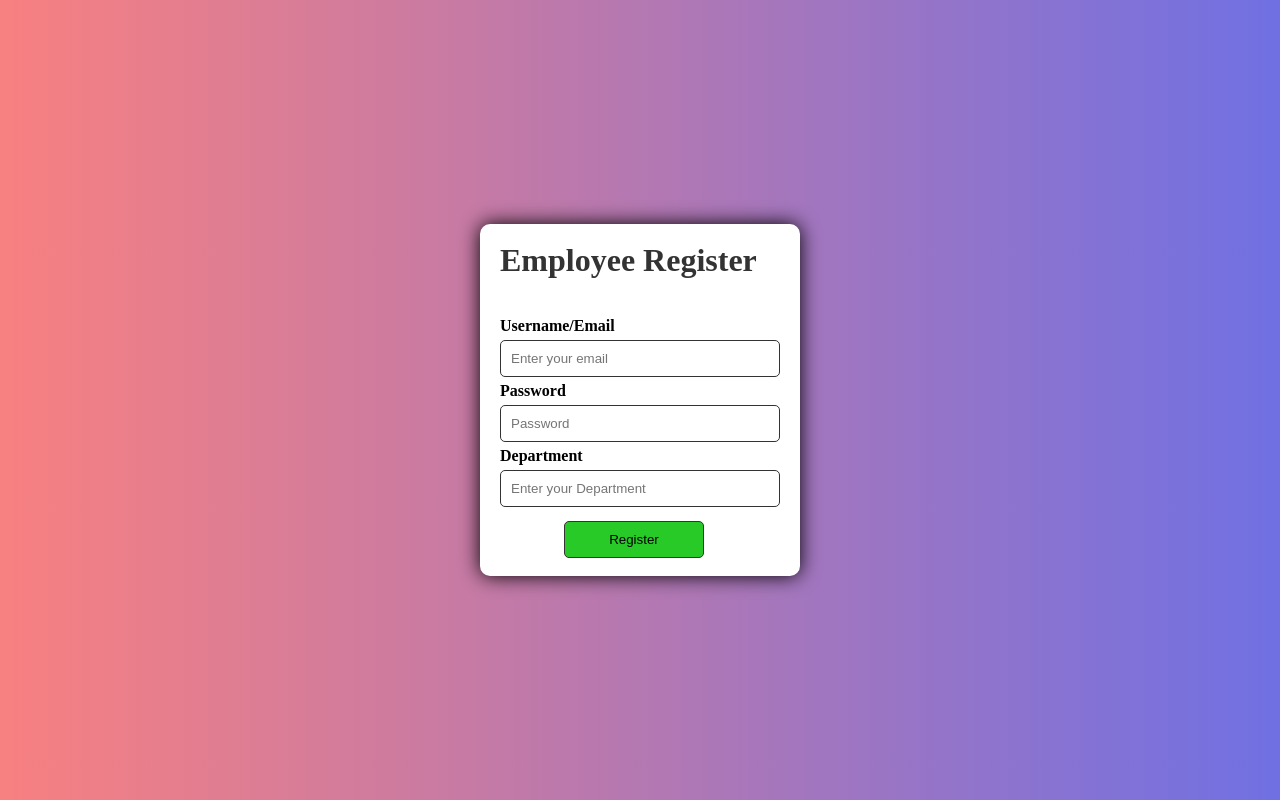
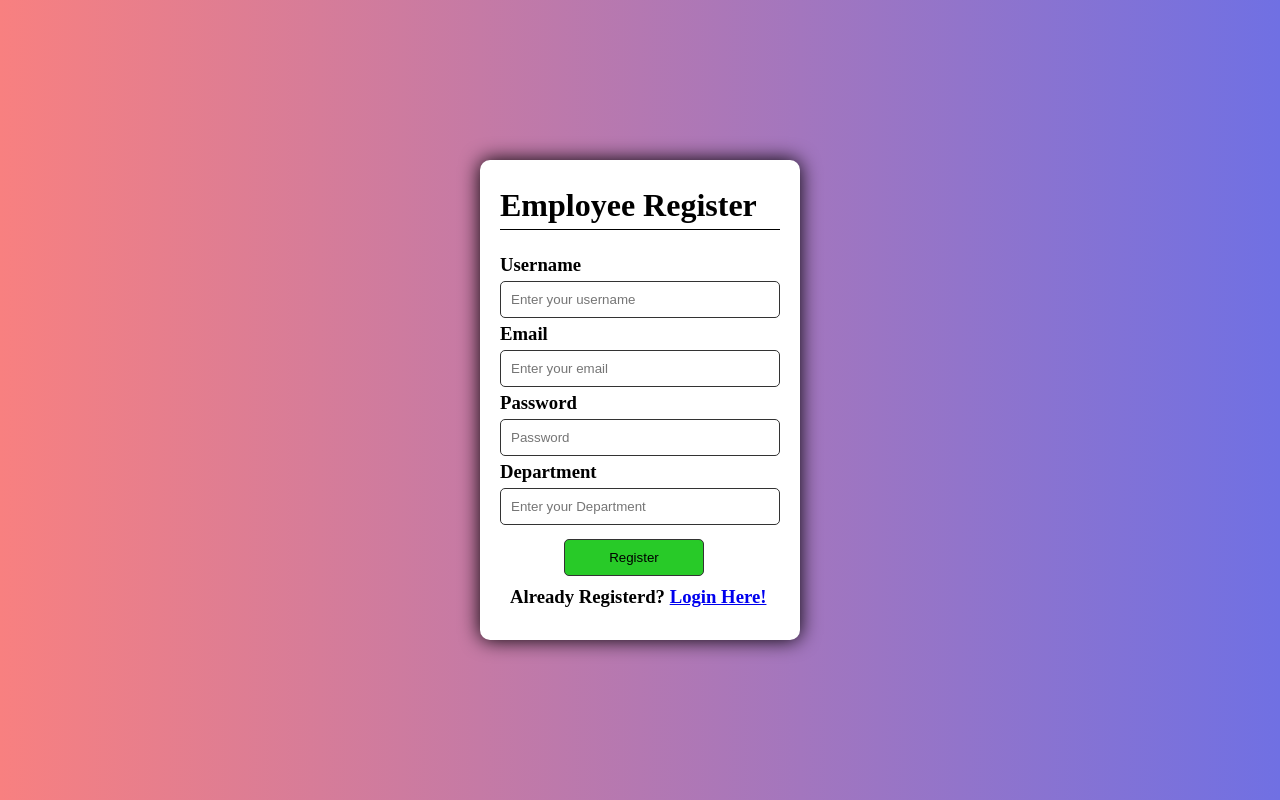
Before and after one commit to Dipanshu0612/Employee_Auth_PHP, a PHP site: page /register.php in a window 1280 px wide. Run offline with PHP 8.4, Linux system fonts and the light colour scheme.

Commit message:
Fixed Login Errors.

```diff
--- a/db.php
+++ b/db.php
@@ -11,4 +11,6 @@ try {
 catch (mysqli_sql_exception $e) {
     echo "Databse Error: " . $e;
 }
+
+
 ?>
--- a/index.css
+++ b/index.css
@@ -36,7 +36,7 @@ body{
     font-weight: 800;
     color: #333;
 }
-.form input{
+.form input,.form2 input{
     width: 100%;
     padding: 10px 10px;
     border: 1px solid #333;
@@ -64,6 +64,32 @@ body{
 .form h3{
     font-size: medium;
 }
+.register{
+    padding: 5px 50px;
+
+}
 .login{
-    padding: 5px 25px;
+    padding: 5px 10px;
 }
+.form2{
+    height: 30rem;
+    width: 20rem;
+    display: flex;
+    background: #fff;
+    justify-content: center;
+    align-items: flex-start;
+    flex-direction: column;
+    padding: 20px;
+    border-radius: 10px;
+    box-shadow: 0 0 20px rgb(0, 0, 0);
+    gap: 5px;
+}
+
+.error{
+    width: 20rem;
+    height: 2rem;
+    background-color: white;
+    margin-bottom: 2rem;
+    border-radius: 10px;
+    padding: 5px 10px;
+}
--- a/register.php
+++ b/register.php
@@ -1,6 +1,6 @@
 <?php
+session_start();
 include("db.php");
-// include("index.php");
 ?>
 
 <!DOCTYPE html>
@@ -10,21 +10,30 @@ include("db.php");
     <meta charset="UTF-8">
     <meta name="viewport" content="width=device-width, initial-scale=1.0">
     <title>Employee Register Page</title>
-    <link rel="stylesheet" href="index.css">
+    <style>
+        <?php include "index.css" ?>
+    </style>
 </head>
 
 <body>
     <div class="main">
-        <form action="<?php htmlspecialchars($_SERVER["PHP_SELF"]) ?>" method="post" class="form">
+    <?php if (isset($_SESSION['error'])) { ?>
+            <p class="error"><?php echo $_SESSION['error'];
+            unset($_SESSION['error']) ?></p>
+        <?php } ?>
+        <form action="<?php htmlspecialchars($_SERVER["PHP_SELF"]) ?>" method="post" class="form2">
             <h1>Employee Register</h1>
             <div class="line"></div>
-            <h3>Username/Email</h3>
-            <input type="email" name="username" id="username" required placeholder="Enter your email" autocomplete="OFF">
+            <h3>Username</h3>
+            <input type="text" name="username" id="username" required placeholder="Enter your username" autocomplete="OFF">
+            <h3>Email</h3>
+            <input type="email" name="email" id="email" required placeholder="Enter your email" autocomplete="OFF">
             <h3>Password</h3>
             <input type="password" name="password" id="password" required placeholder="Password">
             <h3>Department</h3>
-            <input type="password" name="password" id="password" required placeholder="Enter your Department">
-            <input type="submit" value="Register" class="button">
+            <input type="text" name="department" id="password" required placeholder="Enter your Department" autocomplete="OFF">
+            <input type="submit" value="Register" class="button" name="submit">
+            <h3 class="login">Already Registerd? <a href="/First_XAMPP/index.php">Login Here!</a></h3>
         </form>
     </div>
 </body>
@@ -32,15 +41,24 @@ include("db.php");
 </html>
 
 <?php
-if (isset($_POST["submit"])) {
-
+if (isset($_POST["username"]) && isset($_POST["password"]) && isset($_POST["department"]) && isset($_POST["email"])){
+    $_SESSION['error'] = "Hello";
+    unset($_SESSION['error']);
     if ($_SERVER["REQUEST_METHOD"] == "POST") {
+        echo "Hello";
         $username = $_POST["username"];
+        $email = $_POST["email"];
         $password = $_POST["password"];
         $department = $_POST["department"];
+        $hashp=password_hash($password, PASSWORD_DEFAULT);
 
-        $sql = "INSERT INTO employee_details (user_email,password,department) VALUES('$username', '$password', '$department')";
+        $sql = "INSERT INTO employee_details (user_name,user_email,password,department) VALUES('$username', '$email', '$hashp', '$department')";
         mysqli_query($conn, $sql);
+        $_SESSION['error'] = "Registration Successful";
+        header("Location: index.php");
+    }
+    else{
+        echo "Error";
     }
 }
 
```
Also changed, not shown: index.php (+41 -20 lines).
